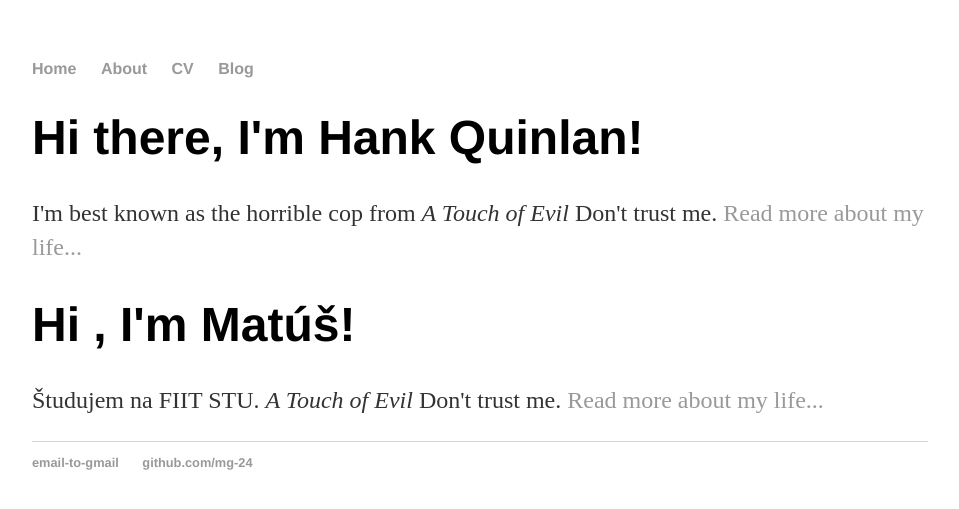
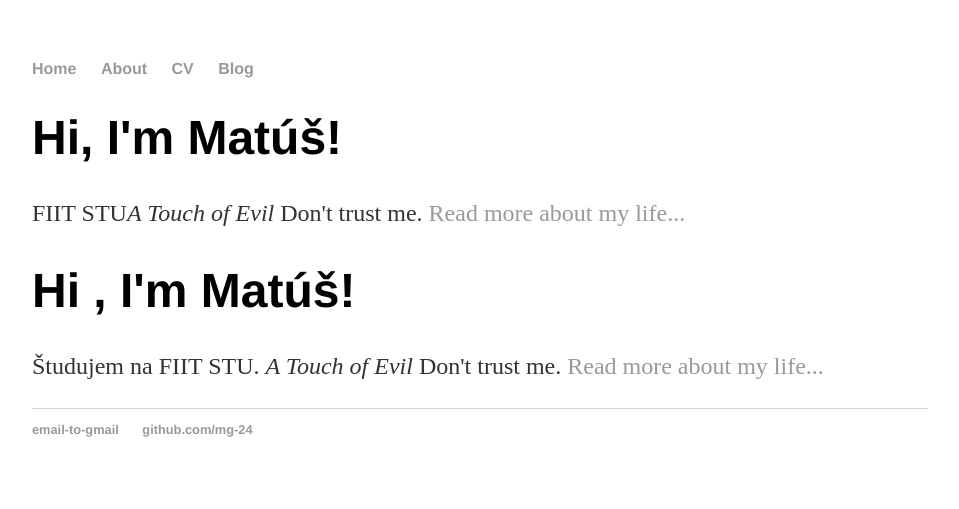
Before and after one commit to mg-24/mg-24.github.io, a Jekyll site: the page built from index.html, in a window 1280 px wide. Shown: the top 509 px of the page, without its empty margins (160-1119 px from the left). Built offline with Jekyll 4.4.1, drawn with Linux system fonts in a browser that asks for light colours.

Commit message:
Update index.html

```diff
--- a/index.html
+++ b/index.html
@@ -3,6 +3,6 @@ layout: default
 title: Hank Quinlan, Horrible Cop
 ---
 <div class="blurb">
-	<h1>Hi there, I'm Hank Quinlan!</h1>
-	<p>I'm best known as the horrible cop from <em>A Touch of Evil</em> Don't trust me. <a href="/about">Read more about my life...</a></p>
+	<h1>Hi, I'm Matúš!</h1>
+	<p>FIIT STU<em>A Touch of Evil</em> Don't trust me. <a href="/about">Read more about my life...</a></p>
 </div><!-- /.blurb -->
```
